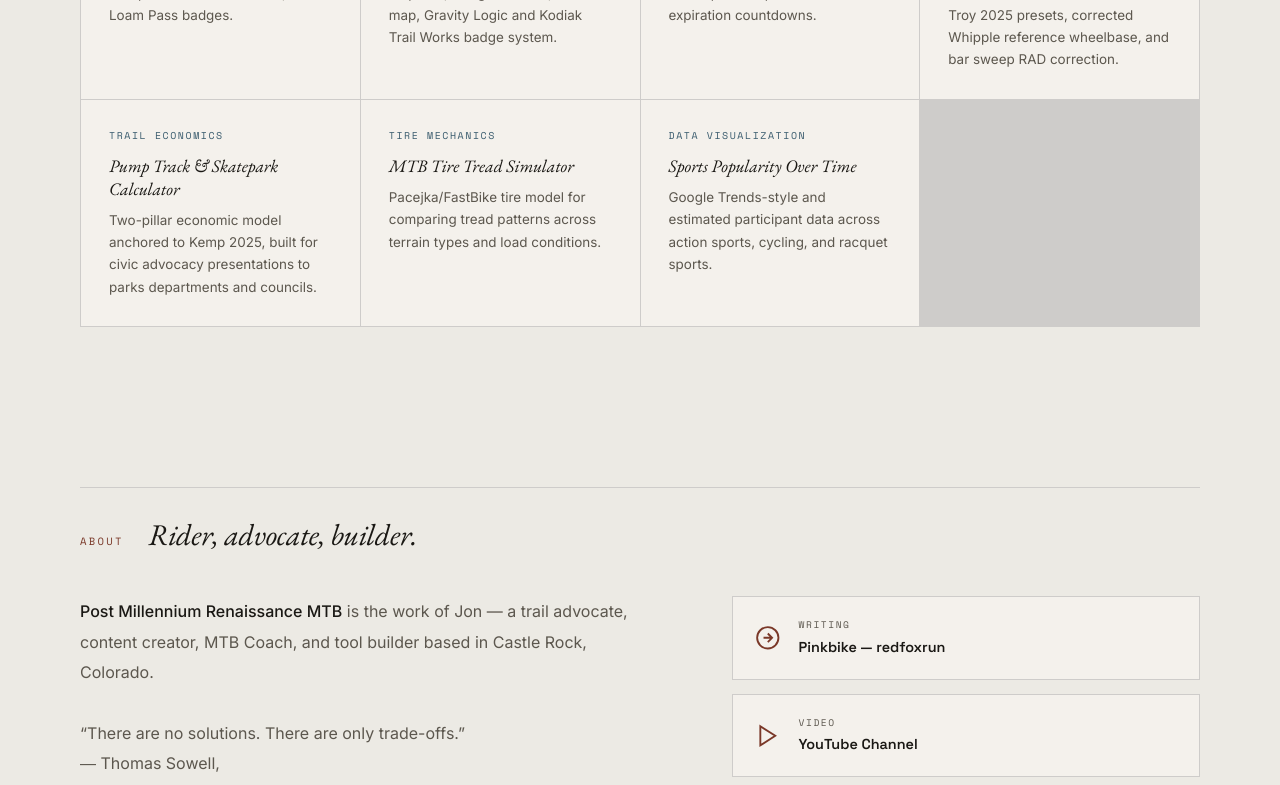
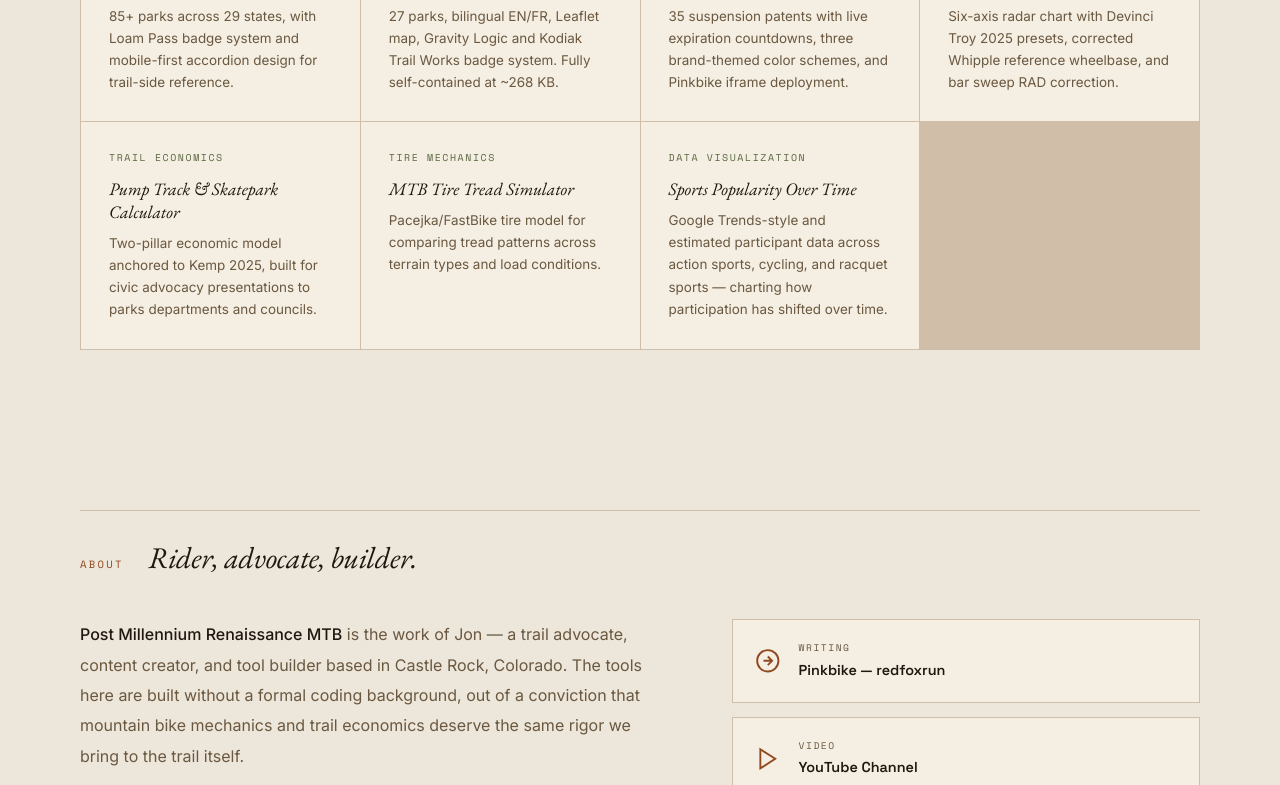
Before and after one commit to postmillennium-MTB/pmr-website, a plain HTML site: page index.html in a window 1280 px wide. Shown: the part 1322-2107 px from the top of the page. Drawn offline with nearby package versions, Linux system fonts and the light colour scheme.

Commit message:
Refactor theme tokens and enhance tool descriptions
Updated theme tokens and descriptions for various seasons, improved theme toggle functionality, and refined tool descriptions.

```diff
--- a/index.html
+++ b/index.html
@@ -11,33 +11,31 @@
 
   <style>
   /* ═══════════════════════════════════════════════════════════════
-     TOKENS  —  Day (clear Colorado afternoon)
+     TOKENS  —  Day  (Mon–Tue · clear Colorado afternoon)
   ═══════════════════════════════════════════════════════════════ */
   :root {
-    /* Page */
     --bg:          #ECEAE4;
     --bg-card:     #F4F1EC;
-    --bg-rule:     #CECCCA; /* was #D0CDC8 */
+    --bg-rule:     #CECCCA;
     --text:        #1A1814;
     --text-muted:  #5C574E;
-    --accent:      #7A3828;   /* muted dark brick — Colville's cadmium red */
+    --accent:      #7A3828;
     --blue:        #3A5C6E;
     --gold:        #786030;
-
-    /* Painting layers */
-    --sky-hi:      #8FAEBB;   /* upper sky */
-    --sky-lo:      #BACED6;   /* horizon sky */
-    --distant:     #9AABAF;   /* far-off terrain band */
-    --rock:        #7C7062;   /* butte main face */
-    --rock-sh:     #584E44;   /* butte shadow face (east) */
-    --rock-st:     #665C52;   /* strata lines */
-    --ground:      #B6AA92;   /* plain foreground */
-    --ground-sh:   #A09278;   /* cast shadow on plain */
-    --trail:       #8A7C68;   /* singletrack */
-    --canvas-bg:   #C8C0B0;   /* canvas texture tone */
-    --frame-b:     #2E2416;   /* frame border */
-
-    /* Type */
+    --nav-bg:      rgba(236,234,228,0.93);
+    --castle-fill: #2E2416;
+    --paint-filter: none;
+    --sky-hi:      #8FAEBB;
+    --sky-lo:      #BACED6;
+    --distant:     #9AABAF;
+    --rock:        #7C7062;
+    --rock-sh:     #584E44;
+    --rock-st:     #665C52;
+    --ground:      #B6AA92;
+    --ground-sh:   #A09278;
+    --trail:       #8A7C68;
+    --canvas-bg:   #C8C0B0;
+    --frame-b:     #2E2416;
     --ff-serif:    'EB Garamond', Georgia, serif;
     --ff-sans:     'Space Grotesk', sans-serif;
     --ff-body:     'Inter', sans-serif;
@@ -45,29 +43,87 @@
   }
 
   /* ═══════════════════════════════════════════════════════════════
-     TOKENS  —  Dusk (last light, mountains going dark)
+     TOKENS  —  Spring  (Wed–Thu · aspen bloom, high country green)
   ═══════════════════════════════════════════════════════════════ */
-  [data-theme="dusk"] {
-    --bg:          #181A1E;
-    --bg-card:     #1E2028;
-    --bg-rule:     #2C2E38;
-    --text:        #CCC8C0;
-    --text-muted:  #706A62;
-    --accent:      #8A3E2C;
-    --blue:        #3E6070;
-    --gold:        #806838;
+  [data-theme="spring"] {
+    --bg:          #E6EBE4;
+    --bg-card:     #EEF2EC;
+    --bg-rule:     #C2CAB8;
+    --text:        #181E18;
+    --text-muted:  #506050;
+    --accent:      #3A6830;
+    --blue:        #467A68;
+    --gold:        #7A9830;
+    --nav-bg:      rgba(230,235,228,0.93);
+    --castle-fill: #2A3A28;
+    --paint-filter: brightness(1.04) saturate(1.18) hue-rotate(8deg);
+    --sky-hi:      #88AAAA;
+    --sky-lo:      #ACCAB8;
+    --distant:     #90A890;
+    --rock:        #6A7A60;
+    --rock-sh:     #4A5840;
+    --rock-st:     #587050;
+    --ground:      #8AAA78;
+    --ground-sh:   #70906A;
+    --trail:       #7A9068;
+    --canvas-bg:   #B8C8A8;
+    --frame-b:     #2A3A28;
+  }
 
+  /* ═══════════════════════════════════════════════════════════════
+     TOKENS  —  Autumn  (Fri–Sat · aspen gold, copper canyon light)
+  ═══════════════════════════════════════════════════════════════ */
+  [data-theme="autumn"] {
+    --bg:          #EDE6DA;
+    --bg-card:     #F5EEE2;
+    --bg-rule:     #D0BEA8;
+    --text:        #201810;
+    --text-muted:  #6A5840;
+    --accent:      #904820;
+    --blue:        #5A6840;
+    --gold:        #C08818;
+    --nav-bg:      rgba(237,230,218,0.93);
+    --castle-fill: #3A2810;
+    --paint-filter: sepia(0.28) saturate(1.5) brightness(1.0) hue-rotate(-6deg);
+    --sky-hi:      #A89878;
+    --sky-lo:      #C8B48A;
+    --distant:     #B0A080;
+    --rock:        #8A7060;
+    --rock-sh:     #6A5040;
+    --rock-st:     #7A6050;
+    --ground:      #B09060;
+    --ground-sh:   #987848;
+    --trail:       #9A8060;
+    --canvas-bg:   #C8A870;
+    --frame-b:     #3A2810;
+  }
+
+  /* ═══════════════════════════════════════════════════════════════
+     TOKENS  —  Winter Slate  (Sun · high country cold, dark)
+  ═══════════════════════════════════════════════════════════════ */
+  [data-theme="winter"] {
+    --bg:          #181C22;
+    --bg-card:     #1E2430;
+    --bg-rule:     #2A3040;
+    --text:        #C4CCD4;
+    --text-muted:  #606870;
+    --accent:      #5A7A8E;
+    --blue:        #4A7898;
+    --gold:        #6880A0;
+    --nav-bg:      rgba(24,28,34,0.93);
+    --castle-fill: #7A8898;
+    --paint-filter: brightness(0.42) saturate(0.22) hue-rotate(198deg);
     --sky-hi:      #080E18;
-    --sky-lo:      #162030;
-    --distant:     #1C2830;
-    --rock:        #282422;
-    --rock-sh:     #181614;
-    --rock-st:     #302C28;
-    --ground:      #1A1A16;
-    --ground-sh:   #101010;
-    --trail:       #252220;
-    --canvas-bg:   #141412;
-    --frame-b:     #080806;
+    --sky-lo:      #101C2C;
+    --distant:     #182030;
+    --rock:        #282E38;
+    --rock-sh:     #181C24;
+    --rock-st:     #303848;
+    --ground:      #1A1E28;
+    --ground-sh:   #101418;
+    --trail:       #222830;
+    --canvas-bg:   #141820;
+    --frame-b:     #080C12;
   }
 
   /* ═══════════════════════════════════════════════════════════════
@@ -121,8 +177,7 @@
     border-bottom: 1px solid var(--bg-rule);
     transition: background-color 0.5s ease, border-color 0.5s ease;
   }
-  [data-theme="day"]  nav { background: rgba(236,234,228,0.93); }
-  [data-theme="dusk"] nav { background: rgba(24,26,30,0.93); }
+  nav { background: var(--nav-bg); }
   nav::after {
     content: ''; position: absolute; inset: 0;
     backdrop-filter: blur(10px); -webkit-backdrop-filter: blur(10px); z-index: -1;
@@ -134,10 +189,9 @@
   }
   .nav-mark { height: 28px; width: auto; display: block; }
   .nav-mark .castle-fill {
-    fill: var(--frame-b);
+    fill: var(--castle-fill);
     transition: fill 0.5s ease;
   }
-  [data-theme="dusk"] .nav-mark .castle-fill { fill: var(--text-muted); }
 
   .nav-wordmark {
     font-family: var(--ff-sans);
@@ -195,7 +249,7 @@
     animation: paintFadeIn 1.2s ease forwards;
     transition: box-shadow 0.5s ease;
   }
-  [data-theme="dusk"] .painting-outer {
+  [data-theme="winter"] .painting-outer {
     box-shadow: 0 8px 50px rgba(0,0,0,0.55);
   }
   @keyframes paintFadeIn {
@@ -203,14 +257,10 @@
     to   { opacity: 1; transform: translateY(-50%) translateX(0); }
   }
 
-  /* The actual painting image */
   .painting-img {
     display: block; width: 100%; height: auto;
-    transition: filter 0.5s ease;
-  }
-  /* Dusk: darken the painting like last light fading */
-  [data-theme="dusk"] .painting-img {
-    filter: brightness(0.38) saturate(0.75);
+    filter: var(--paint-filter);
+    transition: filter 0.6s ease;
   }
 
   /* Subtle right-edge fade so painting doesn't hard-clip on small screens */
@@ -479,25 +529,16 @@
       <li><a href="#tools">Tools</a></li>
       <li><a href="#about">About</a></li>
       <li><a href="#advocacy">Advocacy</a></li>
-      <li><a href="https://www.pinkbike.com/u/redfoxrun/blog/" target="_blank" rel="noopener">Pinkbike ↗</a></li>
+      <li><a href="https://www.pinkbike.com/u/redfoxrun/" target="_blank" rel="noopener">Pinkbike ↗</a></li>
     </ul>
 
-    <button class="theme-btn" id="theme-btn" aria-label="Switch to dusk mode">
-      <!-- Moon shown in Day mode (click to go Dusk) -->
-      <svg id="icon-moon" viewBox="0 0 24 24" fill="none" stroke="currentColor" stroke-width="2" stroke-linecap="round" aria-hidden="true">
-        <path d="M21 12.79A9 9 0 1 1 11.21 3 7 7 0 0 0 21 12.79z"/>
+    <button class="theme-btn" id="theme-btn" aria-label="Cycle color scheme">
+      <svg viewBox="0 0 24 24" fill="none" stroke="currentColor" stroke-width="2"
+           stroke-linecap="round" stroke-linejoin="round" aria-hidden="true">
+        <polyline points="1 4 1 10 7 10"/>
+        <path d="M3.51 15a9 9 0 1 0 .49-3.36"/>
       </svg>
-      <!-- Sun shown in Dusk mode (click to go Day) -->
-      <svg id="icon-sun" viewBox="0 0 24 24" fill="none" stroke="currentColor" stroke-width="2" stroke-linecap="round" aria-hidden="true" style="display:none">
-        <circle cx="12" cy="12" r="5"/>
-        <line x1="12" y1="1" x2="12" y2="3"/><line x1="12" y1="21" x2="12" y2="23"/>
-        <line x1="4.22" y1="4.22" x2="5.64" y2="5.64"/>
-        <line x1="18.36" y1="18.36" x2="19.78" y2="19.78"/>
-        <line x1="1" y1="12" x2="3" y2="12"/><line x1="21" y1="12" x2="23" y2="12"/>
-        <line x1="4.22" y1="19.78" x2="5.64" y2="18.36"/>
-        <line x1="18.36" y1="5.64" x2="19.78" y2="4.22"/>
-      </svg>
-      <span id="theme-label">Dusk</span>
+      <span id="theme-label">Day</span>
     </button>
   </div>
 </nav>
@@ -547,7 +588,7 @@
 <section id="tools">
   <div class="section-header">
     <span class="section-label">Interactive tools</span>
-    <h2 class="section-title">Welcome to the no broscience zone.</h2>
+    <h2 class="section-title">Built to understand MTB, not just ride it.</h2>
   </div>
   <div class="tools-grid">
 
@@ -572,25 +613,25 @@
     <a href="/suspension-lab/" class="tool-card">
       <div class="tool-tag">Suspension physics</div>
       <div class="tool-name">Interactive Suspension Dynamics Laboratory</div>
-      <p class="tool-desc">HSC/LSC damping controls, terrain-specific inputs.</p>
+      <p class="tool-desc">HSC/LSC damping controls, terrain-specific inputs, and an anatomically correct fork schematic for visualizing compression behavior.</p>
     </a>
 
     <a href="/parks-us/" class="tool-card">
       <div class="tool-tag">Destinations</div>
       <div class="tool-name">US Lift-Served Bike Parks</div>
-      <p class="tool-desc">85+ parks across 29 states, with Loam Pass badges.</p>
+      <p class="tool-desc">85+ parks across 29 states, with Loam Pass badge system and mobile-first accordion design for trail-side reference.</p>
     </a>
 
     <a href="/parks-ca/" class="tool-card">
       <div class="tool-tag">Destinations</div>
       <div class="tool-name">Canadian Bike Parks</div>
-      <p class="tool-desc">27 parks, bilingual EN/FR, Leaflet map, Gravity Logic and Kodiak Trail Works badge system.</p>
+      <p class="tool-desc">27 parks, bilingual EN/FR, Leaflet map, Gravity Logic and Kodiak Trail Works badge system. Fully self-contained at ~268 KB.</p>
     </a>
 
     <a href="/weagle/" class="tool-card">
       <div class="tool-tag">IP research</div>
       <div class="tool-name">Dave Weagle Patent Widget</div>
-      <p class="tool-desc">35 suspension patents with live expiration countdowns.</p>
+      <p class="tool-desc">35 suspension patents with live expiration countdowns, three brand-themed color schemes, and Pinkbike iframe deployment.</p>
     </a>
 
     <a href="/geometry/" class="tool-card">
@@ -614,7 +655,7 @@
     <a href="/sports-popularity/" class="tool-card">
       <div class="tool-tag">Data visualization</div>
       <div class="tool-name">Sports Popularity Over Time</div>
-      <p class="tool-desc">Google Trends-style and estimated participant data across action sports, cycling, and racquet sports.</p>
+      <p class="tool-desc">Google Trends-style and estimated participant data across action sports, cycling, and racquet sports — charting how participation has shifted over time.</p>
     </a>
 
   </div>
@@ -631,19 +672,16 @@
   <div class="about-grid">
     <p class="about-bio">
       <strong>Post Millennium Renaissance MTB</strong> is the work of Jon — a trail advocate,
-      content creator, MTB Coach, and tool builder based in Castle Rock, Colorado. <br><br>
-
-      <!-- The tools here are
+      content creator, and tool builder based in Castle Rock, Colorado. The tools here are
       built without a formal coding background, out of a conviction that mountain bike
       mechanics and trail economics deserve the same rigor we bring to the trail itself.<br><br>
       The work spans two audiences: technically sophisticated riders who want to understand
       what's actually happening inside their wheel builds and suspension, and civic
-      stakeholders who need clear, defensible data to invest in trails and open space.<br><br>-->
-      “There are no solutions. There are only trade-offs.”<br>
-      ― Thomas Sowell,<br><br>
+      stakeholders who need clear, defensible data to invest in trails and open space.<br><br>
+      No solutions — only tradeoffs, understood.
     </p>
     <div class="about-links">
-      <a href="https://www.pinkbike.com/u/redfoxrun/blog/" target="_blank" rel="noopener" class="link-item">
+      <a href="https://www.pinkbike.com/u/redfoxrun/" target="_blank" rel="noopener" class="link-item">
         <svg class="link-icon" viewBox="0 0 24 24" fill="none" stroke="currentColor" stroke-width="1.75" aria-hidden="true">
           <circle cx="12" cy="12" r="10"/><path d="M8 12h8M12 8l4 4-4 4"/>
         </svg>
@@ -703,7 +741,6 @@
   </div>
 </section>
 
-
 <!-- ═══════════════════════════════════════════════════════════════
      FOOTER
 ═══════════════════════════════════════════════════════════════ -->
@@ -714,23 +751,34 @@
 </footer>
 
 <!-- ═══════════════════════════════════════════════════════════════
-     THEME TOGGLE SCRIPT
+     THEME SCRIPT — auto-loads by day of week, cycles on click
+     Mon-Tue: Day  |  Wed-Thu: Spring  |  Fri-Sat: Autumn  |  Sun: Winter
 ═══════════════════════════════════════════════════════════════ -->
 <script>
 (function () {
+  var THEMES = ['day', 'spring', 'autumn', 'winter'];
+  var LABELS = { day:'Day', spring:'Spring', autumn:'Autumn', winter:'Winter' };
+
+  // 0=Sun 1=Mon 2=Tue 3=Wed 4=Thu 5=Fri 6=Sat
+  var DAY_MAP = { 0:'winter', 1:'day', 2:'day', 3:'spring', 4:'spring', 5:'autumn', 6:'autumn' };
+
   var btn   = document.getElementById('theme-btn');
-  var sun   = document.getElementById('icon-sun');
-  var moon  = document.getElementById('icon-moon');
   var label = document.getElementById('theme-label');
-  var html  = document.documentElement;
+  var root  = document.documentElement;
 
+  function setTheme(t) {
+    root.setAttribute('data-theme', t);
+    label.textContent = LABELS[t];
+  }
+
+  // Auto-load today's theme on arrival
+  setTheme(DAY_MAP[new Date().getDay()]);
+
+  // Manual cycle through all four on click
   btn.addEventListener('click', function () {
-    var goingDusk = html.getAttribute('data-theme') === 'day';
-    html.setAttribute('data-theme', goingDusk ? 'dusk' : 'day');
-    moon.style.display  = goingDusk ? 'none' : '';
-    sun.style.display   = goingDusk ? ''     : 'none';
-    label.textContent   = goingDusk ? 'Day'  : 'Dusk';
-    btn.setAttribute('aria-label', goingDusk ? 'Switch to day mode' : 'Switch to dusk mode');
+    var cur = root.getAttribute('data-theme');
+    var idx = THEMES.indexOf(cur);
+    setTheme(THEMES[(idx + 1) % THEMES.length]);
   });
 }());
 </script>
```
